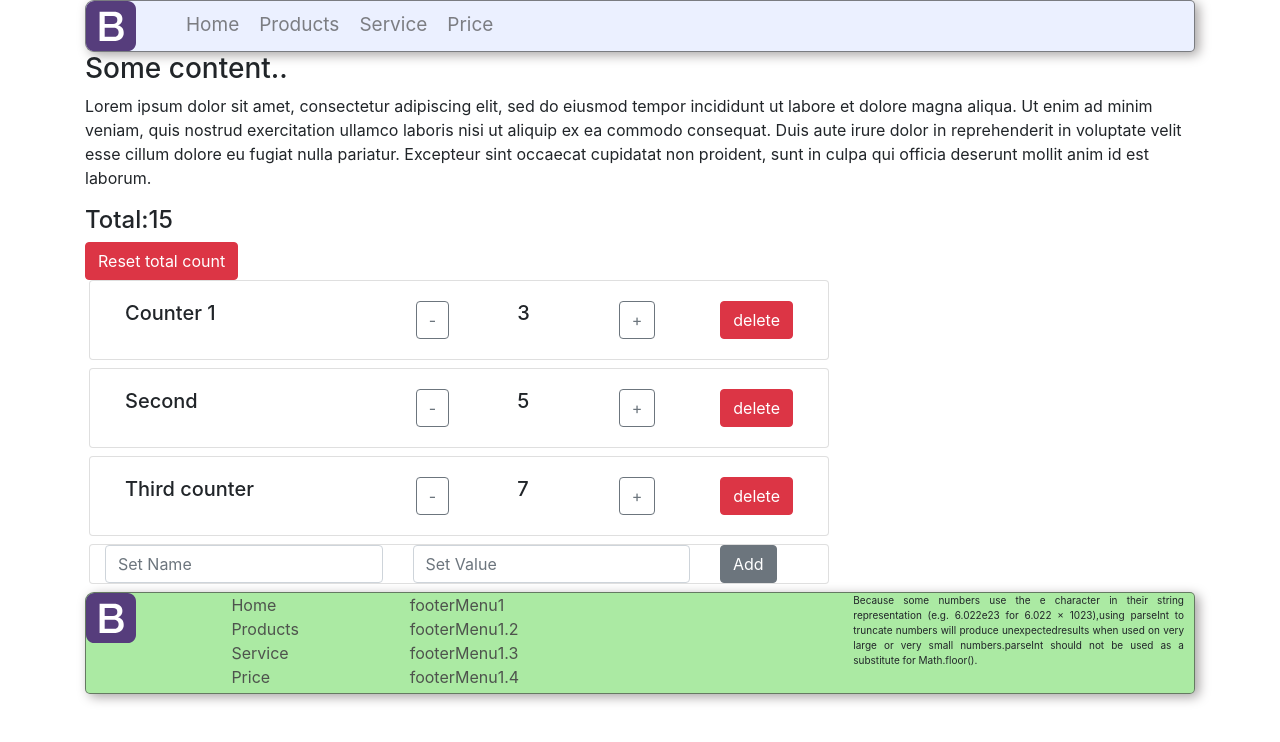
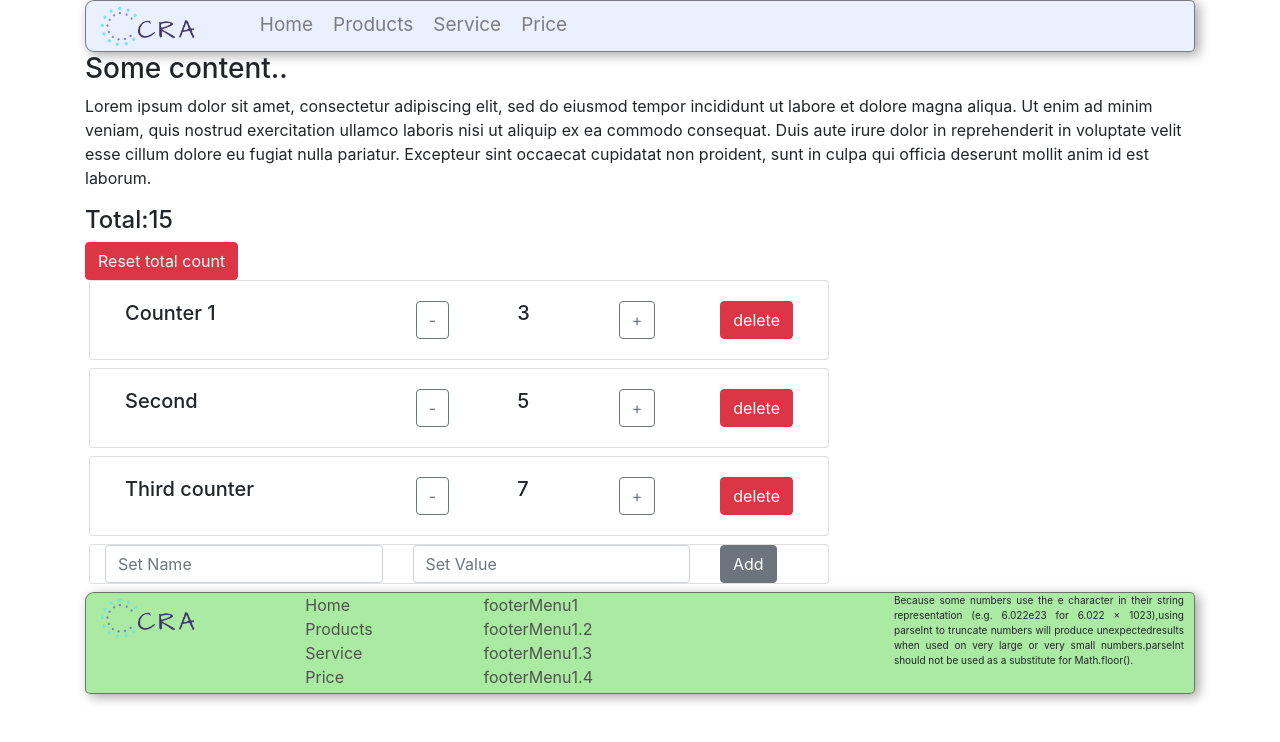
Before and after one commit to Volodymyr-Cherniak/CRA, a React (Create React App) app: page / in a window 1280 px wide. Shown: the top 742 px of the page. Built offline with nearby package versions, Linux system fonts and the light colour scheme.

Commit message:
change logo

```diff
--- a/src/Components/Logo.js
+++ b/src/Components/Logo.js
@@ -1,12 +1,12 @@
 import React from 'react';
-import logo from '../../src/img/bootstrap-solid.svg'
+import logo from '../../src/img/HatchfulExport-All/logo_transparent2.png'
 
 
 const Logo = () => {
 
   return (
     <div>
-      <img src={logo} width="50" height="50" alt=""/>
+      <img src={logo} height="50" alt=""/>
     </div>
   );
 };
```
Also changed, not shown: src/img/HatchfulExport-All/logo_transparent2.png (added).
